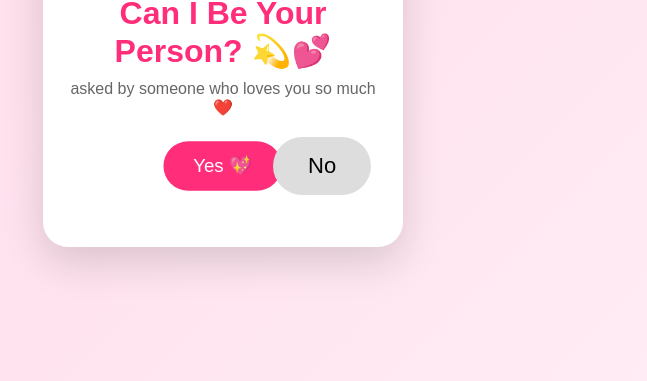
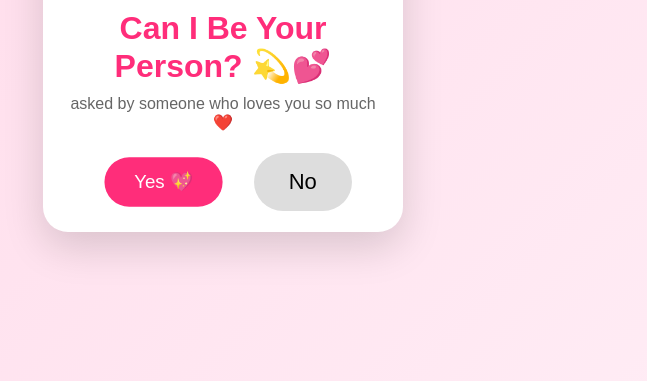
Before and after one commit to mamacitas-boy/gift-for-gina, a plain HTML site: page index.html in a window 1280 px wide. Shown: the part 419-800 px from the top of the page, without its empty margins (417-1064 px from the left). Drawn offline with Linux system fonts and the light colour scheme.

Commit message:
Update index.html

```diff
--- a/index.html
+++ b/index.html
@@ -40,8 +40,13 @@ p{
     margin-bottom:20px;
 }
 .buttons{
+    display:flex;
+    justify-content:center;
+    align-items:center;
+    gap:20px;
+    height:60px;
     position:relative;
-    height:90px;
+    width:100%;
 }
 button{
     border:none;
@@ -50,6 +55,8 @@ button{
     padding:16px 35px;
     font-size:22px;
     transition:.25s;
+    position:relative;
+    z-index:10;
 }
 #yes{
     background:#ff2d7a;
@@ -60,9 +67,7 @@ button{
     transform:scale(0.92);
 }
 #no{
-    position:absolute;
     background:#ddd;
-    left:210px;
 }
 .heart{
     position:fixed;
@@ -123,7 +128,6 @@ h.className="heart";
 let img=document.createElement("img");
 img.src="https://emojigraph.org/media/72/apple/growing-heart_1f497.png";
 h.appendChild(img);
-
 // Random values for each heart
 let startX=Math.random()*window.innerWidth;
 let startY=window.innerHeight;
@@ -134,10 +138,8 @@ let delay=Math.random()*0.5;
 let rotation=Math.random()*720;
 let scale=0.8+Math.random()*0.7;
 let driftX=(Math.random()-0.5)*200;
-
 h.style.left=startX+"px";
 h.style.top=startY+"px";
-
 // Create unique keyframes for this heart
 let keyframeName=`fly${i}`;
 let keyframes=`
@@ -152,16 +154,13 @@ opacity:0;
 }
 }
 `;
-
 // Add keyframes to head
 let style=document.createElement("style");
 style.innerHTML=keyframes;
 document.head.appendChild(style);
-
 // Apply animation
 h.style.animation=`${keyframeName} ${duration}s ease-out forwards`;
 h.style.animationDelay=delay+"s";
-
 document.body.appendChild(h);
 }
 }
```
